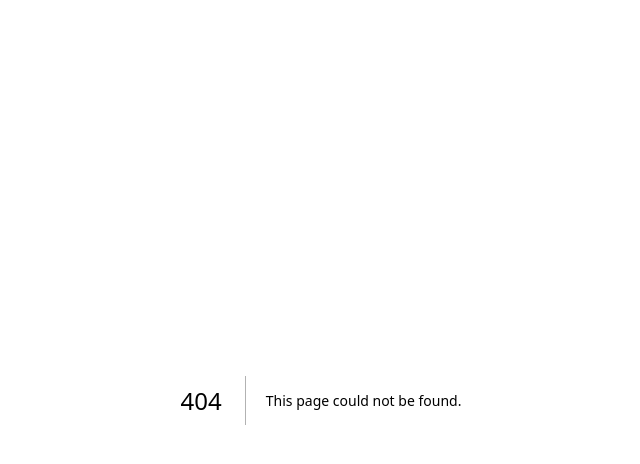
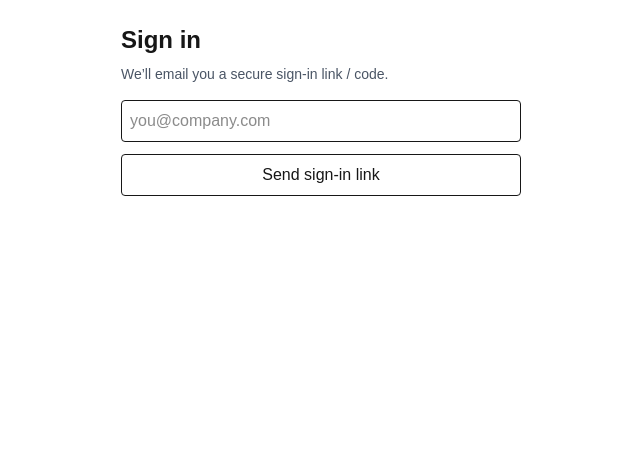
Before and after one commit to githauptman/HBS, a Next.js app: page /login in a window 1280 px wide. Before the commit this address had no page. Shown: the top 464 px of the page, without its empty margins (319-959 px from the left). Built offline with nearby package versions, Linux system fonts and the light colour scheme; no server answers.

Commit message:
Dashboard with Supabase auth

```diff
--- /dev/null
+++ b/app/auth/callback/route.ts
@@ -0,0 +1,14 @@
+import { NextResponse } from "next/server";
+import { supabaseServer } from "@/lib/supabase-server";
+
+export async function GET(request: Request) {
+  const { searchParams, origin } = new URL(request.url);
+  const code = searchParams.get("code");
+
+  if (code) {
+    const supabase = await supabaseServer();
+    await supabase.auth.exchangeCodeForSession(code);
+  }
+
+  return NextResponse.redirect(`${origin}/`);
+}
--- /dev/null
+++ b/app/login/page.tsx
@@ -0,0 +1,54 @@
+"use client";
+
+import { createClient } from "@supabase/supabase-js";
+import { useState } from "react";
+
+const supabase = createClient(
+  process.env.NEXT_PUBLIC_SUPABASE_URL!,
+  process.env.NEXT_PUBLIC_SUPABASE_ANON_KEY!
+);
+
+export default function LoginPage() {
+  const [email, setEmail] = useState("");
+  const [sent, setSent] = useState(false);
+  const [error, setError] = useState<string | null>(null);
+
+  async function sendLink(e: React.FormEvent) {
+    e.preventDefault();
+    setError(null);
+
+    const { error } = await supabase.auth.signInWithOtp({
+      email,
+      options: { emailRedirectTo: `${window.location.origin}/auth/callback` },
+    });
+
+    if (error) setError(error.message);
+    else setSent(true);
+  }
+
+  return (
+    <main className="p-6 max-w-md mx-auto">
+      <h1 className="text-2xl font-semibold mb-2">Sign in</h1>
+      <p className="text-sm text-gray-600 mb-4">
+        We’ll email you a secure sign-in link / code.
+      </p>
+
+      <form onSubmit={sendLink} className="space-y-3">
+        <input
+          className="w-full border rounded p-2"
+          placeholder="you@company.com"
+          value={email}
+          onChange={(e) => setEmail(e.target.value)}
+          type="email"
+          required
+        />
+        <button className="w-full border rounded p-2" type="submit">
+          Send sign-in link
+        </button>
+      </form>
+
+      {sent && <p className="mt-3 text-sm">Check your email to sign in.</p>}
+      {error && <pre className="mt-3 text-sm text-red-600">{error}</pre>}
+    </main>
+  );
+}
--- /dev/null
+++ b/app/logout/route.ts
@@ -0,0 +1,9 @@
+import { NextResponse } from "next/server";
+import { supabaseServer } from "@/lib/supabase-server";
+
+export async function POST(request: Request) {
+  const supabase = await supabaseServer();
+  await supabase.auth.signOut();
+  const { origin } = new URL(request.url);
+  return NextResponse.redirect(`${origin}/login`);
+}
--- a/app/page.tsx
+++ b/app/page.tsx
@@ -1,4 +1,6 @@
 import { supabase } from "@/lib/supabase";
+import { redirect } from "next/navigation";
+import { supabaseServer } from "@/lib/supabase-server";
 import CommunityFilter from "./CommunityFilter";
 
 
@@ -14,6 +16,10 @@ type SearchParams = {
 export default async function Page(
   props: { searchParams: Promise<SearchParams> } // <-- Promise
 ) {
+  const supabase = await supabaseServer();
+  const { data: { user } } = await supabase.auth.getUser();
+
+  if (!user) redirect("/login");
 
   // Fetch distinct community list (simple approach)
   const { data: communityRows, error: communityErr } = await supabase
--- /dev/null
+++ b/lib/supabase-server.ts
@@ -0,0 +1,23 @@
+import { createServerClient } from "@supabase/ssr";
+import { cookies } from "next/headers";
+
+export async function supabaseServer() {
+  const cookieStore = await cookies(); // <-- await fixes Promise issue
+
+  return createServerClient(
+    process.env.NEXT_PUBLIC_SUPABASE_URL!,
+    process.env.NEXT_PUBLIC_SUPABASE_ANON_KEY!,
+    {
+      cookies: {
+        getAll() {
+          return cookieStore.getAll();
+        },
+        setAll(cookiesToSet) {
+          for (const { name, value, options } of cookiesToSet) {
+            cookieStore.set(name, value, options);
+          }
+        },
+      },
+    }
+  );
+}
--- a/package.json
+++ b/package.json
@@ -9,6 +9,7 @@
     "lint": "eslint"
   },
   "dependencies": {
+    "@supabase/ssr": "^0.8.0",
     "@supabase/supabase-js": "^2.90.1",
     "@tanstack/react-table": "^8.21.3",
     "next": "16.1.1",
```
Also changed, not shown: 1 other file (tests, documents, lock files or other folders).
